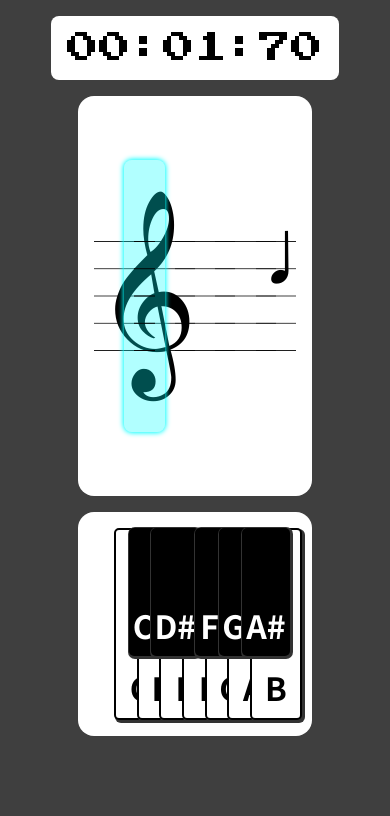
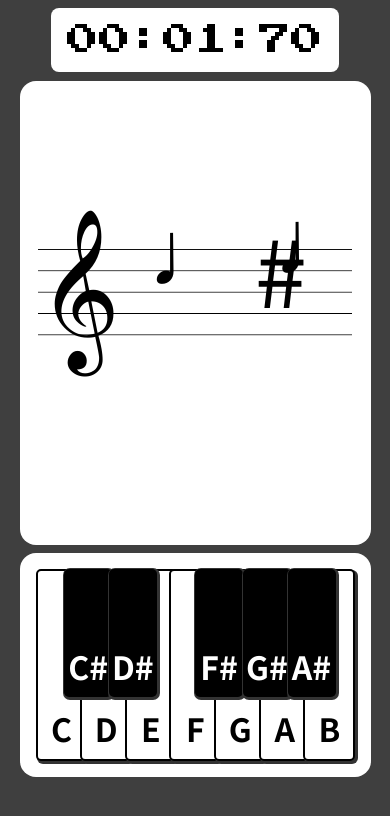
Before and after one commit to goldenglobe13/piano-practice, a React (Create React App) app: page / in a window 390 px wide. Both pictures are taken after a click on the button "Start!". Shown: the top 816 px of the page. Built offline with nearby package versions, Linux system fonts and the light colour scheme.

Commit message:
Responsive design

```diff
--- a/src/components/NoteItem.js
+++ b/src/components/NoteItem.js
@@ -1,5 +1,3 @@
-import { Fragment } from "react";
-
 const NoteItem = (props) => {
   //   const r = document.querySelector(":root");
   //   const cs = getComputedStyle(r);
@@ -7,13 +5,13 @@ const NoteItem = (props) => {
   //   r.style.setProperty(`--top-${props.linePlace}`, `${top}`);.
   const class_num = props.classes.split(" ")[0];
   return (
-    <Fragment>
+    <>
       <div
         className={`lines_t ${props.lineClasses} ${class_num}-container`}
       ></div>
-      <div className={`container_s ${class_num}-container`}></div>
       <div className={`note-eighth ${props.className}`}>♩</div>
-    </Fragment>
+      {/* <div className={`container_s ${class_num}-container`}></div> */}
+    </>
   );
 };
 export default NoteItem;
--- a/src/components/NoteSheet.css
+++ b/src/components/NoteSheet.css
@@ -1,22 +1,34 @@
+* {
+  box-sizing: border-box;
+  margin: 0;
+  padding: 0;
+}
+
 .big-container {
-  max-width: 60%;
+  max-width: 70vw;
+  --width-custom: 70vw;
+  height: 25rem;
+  height: 55vh;
+  --height-custom: 55vh;
   border-radius: 1rem;
   background-color: #fff;
   margin: 0rem auto;
+  /* margin-top: 0.5rem; */
+  margin-top: calc(0.02 * var(--height-custom));
   overflow: hidden;
-  padding: 1rem;
-  margin-top: 1rem;
+  /* padding: 1rem; */
+  padding: calc(0.04 * var(--height-custom));
   transition: all 1s;
 }
 
 .roll-container {
-  max-width: 60%;
+  max-width: 70%;
   border-radius: 1rem;
   background-color: #fff;
   margin: 0rem auto;
+  margin-top: 0.5rem;
   overflow: hidden;
   padding: 1rem;
-  margin-top: 1rem;
 }
 
 .keys-container {
@@ -122,6 +134,11 @@ button.black-key.key {
 }
 
 .note-container {
+  max-width: 100%;
+  height: 100%;
+  top: 0;
+  left: 0;
+  position: relative;
   animation-name: inAnimation;
   animation-duration: 200ms;
   animation-timing-function: ease-in-out;
@@ -145,8 +162,8 @@ button.black-key.key {
 
 .container {
   max-width: 100%;
-  height: 17rem;
-  margin: 3rem auto;
+  height: 100%;
+  /* height: 36vh; */
   position: relative;
 }
 
@@ -156,7 +173,8 @@ button.black-key.key {
   width: 18rem;
   background-color: rgb(255, 255, 255);
   border-radius: 0.5rem;
-  margin: 1rem auto;
+  margin: 0rem auto;
+  margin-top: 0.5rem;
   letter-spacing: 0rem;
   line-height: 4rem;
   font-size: 2rem;
@@ -167,7 +185,7 @@ button.black-key.key {
 .start-btn {
   display: block;
   width: 20rem;
-  height: 5rem;
+  padding: 1rem 0;
   border-radius: 1rem;
   margin: 9rem auto;
   font-size: 2rem;
@@ -196,9 +214,14 @@ button.black-key.key {
 
 .note-eighth {
   font-size: 6rem;
+  font-size: calc(var(--height-custom) * 0.2);
+  width: fit-content;
+  width: -moz-fit-content;
+  width: calc(var(--width-custom) * 0.1);
+  text-align: center;
   position: absolute;
   transition: all 0.8s;
-  top: 10%;
+  top: 15%;
   left: 0%;
 }
 
@@ -216,19 +239,7 @@ button.black-key.key {
   height: 100%;
   z-index: 0;
   width: 20%;
-
-  /*
-
-  top: 0%;
-  z-index: 0; */
-  /* display: flex;
-  align-items: center;
-  justify-content: center; */
 }
-
-/* background-color: rgba(0, 255, 255, 0.304);
-  border-radius: 0.5rem;
-  box-shadow: 0px 0px 5px 1px rgb(0, 255, 255); */
 
 .lines_t.first-container {
   left: 20%;
@@ -250,7 +261,8 @@ button.black-key.key {
 }
 
 .no-container {
-  left: 15%;
+  left: 20%;
+  top: 0%;
   background-color: rgba(0, 255, 255, 0.304);
   border-radius: 0.5rem;
   box-shadow: 0px 0px 5px 1px rgb(0, 255, 255);
@@ -264,9 +276,10 @@ ion-icon {
 }
 
 .g-clef {
-  font-size: 11rem;
-  position: absolute;
-  top: -5%;
+  /* font-size: 11rem; */
+  font-size: calc(var(--height-custom) * 0.3);
+  position: relative;
+  top: calc(var(--height-custom) * 0.16);
   left: 0%;
 }
 
@@ -301,28 +314,28 @@ ion-icon {
 } */
 
 .first {
-  left: 10.5rem;
-  top: var(--code_first);
+  left: 20%;
+  top: calc(15.5% + (var(--code_first) / 2));
 }
 
 .second {
-  left: 21.5rem;
-  top: var(--code_second);
+  left: 40%;
+  top: calc(15.5% + (var(--code_second) / 2));
 }
 
 .third {
-  left: 32rem;
-  top: var(--code_third);
+  left: 60%;
+  top: calc(15.5% + (var(--code_third) / 2));
 }
 
 .fourth {
-  left: 42.5rem;
-  top: var(--code_fourth);
+  left: 80%;
+  top: calc(15.5% + (var(--code_fourth) / 2));
 }
 
 .wrong {
   left: 20%;
-  top: var(--code_wrong);
+  top: calc(15.5% + (var(--code_wrong) / 2));
   color: rgba(199, 199, 199, 0.738);
 }
 
@@ -331,15 +344,39 @@ ion-icon {
   top: 40%;
 }
 
-.sharp::after {
+.sharp::before {
   content: "#";
   position: absolute;
-  top: 40%;
-  left: 60%;
-  font-size: 4rem;
+  top: 25%;
+  left: -0.2em;
+  font-size: calc(var(--height-custom) * 0.2);
 }
 
-.rotate {
+.rotate.sharp::before {
+  content: "#";
+  position: absolute;
+  top: 25%;
+  left: 55%;
+  font-size: 4rem;
+  font-size: calc(var(--height-custom) * 0.2);
+}
+
+.rotate.first {
+  transform-origin: 50% 78%;
+  transform: rotate(180deg);
+}
+
+.rotate.second {
+  transform-origin: 50% 78%;
+  transform: rotate(180deg);
+}
+
+.rotate.third {
+  transform-origin: 50% 78%;
+  transform: rotate(180deg);
+}
+
+.rotate.fourth {
   transform-origin: 50% 78%;
   transform: rotate(180deg);
 }
@@ -426,9 +463,9 @@ ion-icon {
   background: linear-gradient(
       to bottom,
       rgba(0, 0, 0, 0) 0%,
-      rgba(0, 0, 0, 0) calc(30% - 0.8px),
-      rgba(0, 0, 0, 1) 30%,
-      rgba(0, 0, 0, 0) calc(30% + 0.8px),
+      rgba(0, 0, 0, 0) calc(35% - 0.8px),
+      rgba(0, 0, 0, 1) 35%,
+      rgba(0, 0, 0, 0) calc(35% + 0.8px),
       rgba(0, 0, 0, 0) 100%
     ),
     linear-gradient(
@@ -442,6 +479,14 @@ ion-icon {
     linear-gradient(
       to bottom,
       rgba(0, 0, 0, 0) 0%,
+      rgba(0, 0, 0, 0) calc(45% - 0.8px),
+      rgba(0, 0, 0, 1) 45%,
+      rgba(0, 0, 0, 0) calc(45% + 0.8px),
+      rgba(0, 0, 0, 0) 100%
+    ),
+    linear-gradient(
+      to bottom,
+      rgba(0, 0, 0, 0) 0%,
       rgba(0, 0, 0, 0) calc(50% - 0.8px),
       rgba(0, 0, 0, 1) 50%,
       rgba(0, 0, 0, 0) calc(50% + 0.8px),
@@ -450,17 +495,9 @@ ion-icon {
     linear-gradient(
       to bottom,
       rgba(0, 0, 0, 0) 0%,
-      rgba(0, 0, 0, 0) calc(60% - 0.8px),
-      rgba(0, 0, 0, 1) 60%,
-      rgba(0, 0, 0, 0) calc(60% + 0.8px),
-      rgba(0, 0, 0, 0) 100%
-    ),
-    linear-gradient(
-      to bottom,
-      rgba(0, 0, 0, 0) 0%,
-      rgba(0, 0, 0, 0) calc(70% - 0.8px),
-      rgba(0, 0, 0, 1) 70%,
-      rgba(0, 0, 0, 0) calc(70% + 0.8px),
+      rgba(0, 0, 0, 0) calc(55% - 0.8px),
+      rgba(0, 0, 0, 1) 55%,
+      rgba(0, 0, 0, 0) calc(55% + 0.8px),
       rgba(0, 0, 0, 0) 100%
     ),
     #fff;
@@ -471,9 +508,9 @@ ion-icon {
   background: linear-gradient(
       to bottom,
       rgba(0, 0, 0, 0) 0%,
-      rgba(0, 0, 0, 0) calc(30% - 0.8px),
-      rgba(0, 0, 0, 0.8) 30%,
-      rgba(0, 0, 0, 0) calc(30% + 0.8px),
+      rgba(0, 0, 0, 0) calc(35% - 0.8px),
+      rgba(0, 0, 0, 0.8) 35%,
+      rgba(0, 0, 0, 0) calc(35% + 0.8px),
       rgba(0, 0, 0, 0) 100%
     ),
     linear-gradient(
@@ -487,6 +524,14 @@ ion-icon {
     linear-gradient(
       to bottom,
       rgba(0, 0, 0, 0) 0%,
+      rgba(0, 0, 0, 0) calc(45% - 0.8px),
+      rgba(0, 0, 0, 0.8) 45%,
+      rgba(0, 0, 0, 0) calc(45% + 0.8px),
+      rgba(0, 0, 0, 0) 100%
+    ),
+    linear-gradient(
+      to bottom,
+      rgba(0, 0, 0, 0) 0%,
       rgba(0, 0, 0, 0) calc(50% - 0.8px),
       rgba(0, 0, 0, 0.8) 50%,
       rgba(0, 0, 0, 0) calc(50% + 0.8px),
@@ -495,49 +540,124 @@ ion-icon {
     linear-gradient(
       to bottom,
       rgba(0, 0, 0, 0) 0%,
-      rgba(0, 0, 0, 0) calc(60% - 0.8px),
-      rgba(0, 0, 0, 0.8) 60%,
-      rgba(0, 0, 0, 0) calc(60% + 0.8px),
-      rgba(0, 0, 0, 0) 100%
-    ),
-    linear-gradient(
-      to bottom,
-      rgba(0, 0, 0, 0) 0%,
-      rgba(0, 0, 0, 0) calc(70% - 0.8px),
-      rgba(0, 0, 0, 0.8) 70%,
-      rgba(0, 0, 0, 0) calc(70% + 0.8px),
+      rgba(0, 0, 0, 0) calc(55% - 0.8px),
+      rgba(0, 0, 0, 0.8) 55%,
+      rgba(0, 0, 0, 0) calc(55% + 0.8px),
       rgba(0, 0, 0, 0) 100%
     );
-  width: 10%;
-  height: 100%;
+  width: calc(var(--width-custom) * 0.1);
+  height: calc(var(--height-custom) * 0.92);
   position: absolute;
-  left: 20%;
+  top: 1000%;
   border-radius: 0;
   box-shadow: none;
   z-index: 3;
 }
 
 .one-a {
+  top: -5%;
+}
+.two-a {
   top: -10%;
 }
-.two-a {
+.three-a {
+  top: -15%;
+}
+.four-a {
   top: -20%;
 }
-.three-a {
-  top: -30%;
+.one-b {
+  /* top: calc(var(--height-custom) * 0.92 * 0.275); */
+  top: 5%;
 }
-.four-a {
-  top: -40%;
-}
-.one-b {
+.two-b {
   top: 10%;
 }
-.two-b {
+.three-b {
+  top: 15%;
+}
+.four-b {
   top: 20%;
 }
-.three-b {
-  top: 30%;
+
+@media screen and (max-width: 450px) {
+  .big-container {
+    max-width: 90vw;
+    --width-custom: 90vw;
+  }
+  .roll-container {
+    max-width: 90%;
+  }
+  .keys-container {
+    max-width: 100%;
+  }
+  .first {
+    left: 35%;
+  }
+
+  .second {
+    left: 75%;
+  }
+
+  .third {
+    left: 115%;
+  }
+
+  .fourth {
+    left: 160%;
+  }
+
+  .wrong {
+    left: 35%;
+  }
+
+  .rotate.first {
+    left: 40%;
+  }
+
+  .rotate.second {
+    left: 80%;
+  }
+
+  .rotate.third {
+    left: 120%;
+  }
+
+  .rotate.fourth {
+    left: 160%;
+  }
+
+  .rotate.wrong {
+    left: 40%;
+  }
+
+  .sharp::before {
+    left: -0.2em;
+  }
+
+  .rotate.sharp::before {
+    left: 0.55em;
+  }
+
+  .lines_t {
+    width: 20%;
+  }
+
+  .lines_t.first-container {
+    left: 33%;
+  }
+
+  .lines_t.second-container {
+    left: 73%;
+  }
+
+  .lines_t.third-container {
+    left: 113%;
+  }
+  .lines_t.fourth-container {
+    left: 153%;
+  }
+  .lines_t.no-container {
+    left: 33%;
+  }
 }
-.four-b {
-  top: 40%;
-}
--- a/src/components/NoteSheet.js
+++ b/src/components/NoteSheet.js
@@ -150,7 +150,6 @@ const NoteSheet = (props) => {
       {/* {props.clef === "f" && <div className="f-clef">𝄢</div>} */}
       {props.clef === "f" && (
         <div className="bass_clef">
-          {" "}
           <img
             className="bass_clef"
             src="noun-bass-clef-501763.png"
@@ -172,21 +171,25 @@ const NoteSheet = (props) => {
         <div className="lines_t"></div>
       </div> */}
       {/* <div className="sharp">♯</div> */}
+
       <NoteItem
         className={`${classes[0]}`}
         classes={classes[0]}
         lineClasses={lines_classes[0]}
       />
+
       <NoteItem
         className={`${classes[1]}`}
         classes={classes[1]}
         lineClasses={lines_classes[1]}
       />
+
       <NoteItem
         className={`${classes[2]}`}
         classes={classes[2]}
         lineClasses={lines_classes[2]}
       />
+
       <NoteItem
         className={`${classes[3]}`}
         classes={classes[3]}
--- a/src/index.css
+++ b/src/index.css
@@ -9,7 +9,6 @@ html {
 }
 
 body {
-  margin: 0;
   background-color: #3f3f3f;
 }
 
@@ -20,47 +19,6 @@ body {
   border-radius: 12px;
   background-color: white;
   margin: 3rem auto;
-}
-
-.form-control {
-  margin-bottom: 1rem;
-}
-
-.form-control input,
-.form-control label {
-  display: block;
-}
-
-.form-control label {
-  font-weight: bold;
-  margin-bottom: 0.5rem;
-}
-
-.form-control input,
-.form-control select {
-  font: inherit;
-  padding: 0.5rem;
-  border-radius: 4px;
-  border: 1px solid #ccc;
-  width: 20rem;
-  max-width: 100%;
-}
-
-.form-control input:focus {
-  outline: none;
-  border-color: #240370;
-  background-color: #e0d4fd;
-}
-
-.control-group {
-  display: flex;
-  column-gap: 1rem;
-  flex-wrap: wrap;
-}
-
-.control-group .form-control {
-  min-width: 15rem;
-  flex: 1;
 }
 
 button {
@@ -78,25 +36,3 @@ button:active {
   background-color: #33059e;
   border-color: #33059e;
 }
-
-.form-actions {
-  text-align: right;
-}
-
-.form-actions button {
-  margin-left: 1rem;
-}
-
-.invalid input {
-  border: 1px solid #b40e0e;
-  background-color: #fddddd;
-}
-
-.invalid input:focus {
-  border-color: #ff8800;
-  background-color: #fbe8d2;
-}
-
-.error-text {
-  color: #b40e0e;
-}
```
